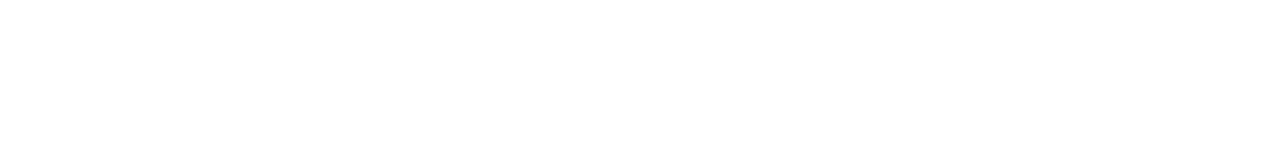
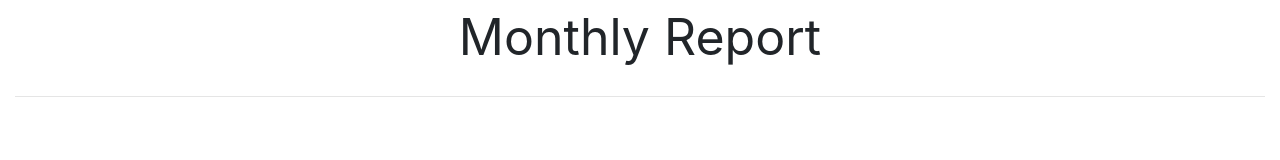
Before and after one commit to robinhooda/MonthlySubscriptionManagementApp, a website: page pages/report.html in a window 1280 px wide. Drawn offline with nearby package versions, Linux system fonts and the light colour scheme.

Commit message:
display list report html

```diff
--- a/pages/report.html
+++ b/pages/report.html
@@ -10,6 +10,11 @@
     <link rel="stylesheet" type="text/css" href="/css/style.css">
 </head>
 <body>
-
+    <div class="container-fluid">
+        <div class="row headername">
+            <p>Monthly Report</p>
+        </div>
+        <hr>
+    </div>
 </body>
 </html>
```
